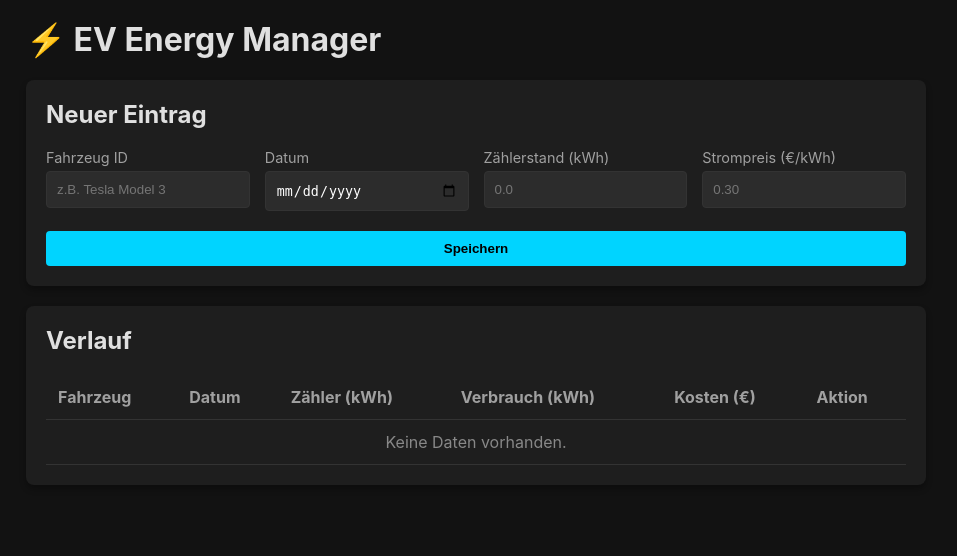
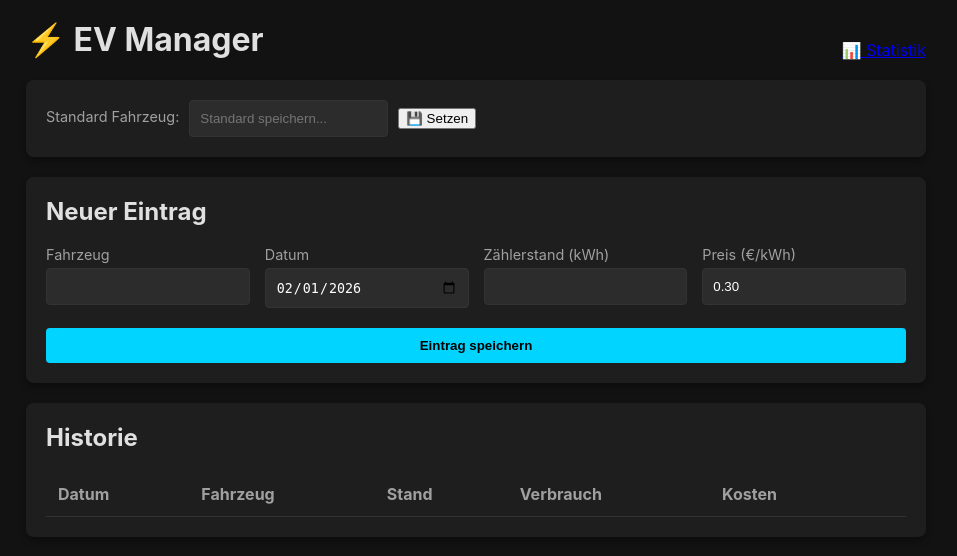
Before and after one commit to electiveDev/elektroauto-manager, a Flask app: page / in a window 1280 px wide. Shown: the top 556 px of the page, without its empty margins (164-1121 px from the left). Run offline with Flask 3, Linux system fonts and the light colour scheme; lists and menus that the app fills with data are empty.

Commit message:
Refactor index.html for improved layout and features

```diff
--- a/templates/index.html
+++ b/templates/index.html
@@ -3,87 +3,84 @@
 <head>
     <meta charset="UTF-8">
     <meta name="viewport" content="width=device-width, initial-scale=1.0">
-    <title>EV Energy Manager</title>
+    <title>EV Manager</title>
     <link rel="stylesheet" href="{{ url_for('static', filename='style.css') }}">
 </head>
 <body>
     <div class="container">
-        <header>
-            <h1>⚡ EV Energy Manager</h1>
+        <header style="display:flex; justify-content:space-between; align-items:center;">
+            <h1>⚡ EV Manager</h1>
+            <div>
+                <a href="{{ url_for('stats') }}" class="btn-secondary">📊 Statistik</a>
+            </div>
         </header>
 
         {% with messages = get_flashed_messages(with_categories=true) %}
             {% if messages %}
-                <div class="flash-messages">
-                    {% for category, message in messages %}
-                        <div class="alert {{ category }}">{{ message }}</div>
-                    {% endfor %}
-                </div>
+                {% for category, message in messages %}
+                    <div class="alert {{ category }}">{{ message }}</div>
+                {% endfor %}
             {% endif %}
         {% endwith %}
+
+        <section class="card settings-section">
+            <form method="POST" action="/settings" style="display:flex; gap:10px; align-items:center;">
+                <label for="default_vehicle" style="white-space:nowrap;">Standard Fahrzeug:</label>
+                <input type="text" name="default_vehicle" value="{{ default_vehicle }}" placeholder="Standard speichern...">
+                <button type="submit" class="btn-small">💾 Setzen</button>
+            </form>
+        </section>
 
         <section class="card input-section">
             <h2>Neuer Eintrag</h2>
             <form method="POST" action="/">
                 <div class="form-grid">
                     <div class="form-group">
-                        <label for="vehicle_id">Fahrzeug ID</label>
-                        <input type="text" id="vehicle_id" name="vehicle_id" placeholder="z.B. Tesla Model 3" required>
+                        <label>Fahrzeug</label>
+                        <input type="text" name="vehicle_id" value="{{ default_vehicle }}" required>
                     </div>
                     <div class="form-group">
-                        <label for="date">Datum</label>
-                        <input type="date" id="date" name="date" required>
+                        <label>Datum</label>
+                        <input type="date" name="date" value="{{ today }}" required>
                     </div>
                     <div class="form-group">
-                        <label for="meter_reading">Zählerstand (kWh)</label>
-                        <input type="number" step="0.1" id="meter_reading" name="meter_reading" placeholder="0.0" required>
+                        <label>Zählerstand (kWh)</label>
+                        <input type="number" step="0.1" name="meter_reading" required>
                     </div>
                     <div class="form-group">
-                        <label for="price">Strompreis (€/kWh)</label>
-                        <input type="number" step="0.01" id="price" name="price" placeholder="0.30" required>
+                        <label>Preis (€/kWh)</label>
+                        <input type="number" step="0.01" name="price" value="0.30" required>
                     </div>
                 </div>
-                <button type="submit" class="btn-primary">Speichern</button>
+                <button type="submit" class="btn-primary">Eintrag speichern</button>
             </form>
         </section>
 
-        <section class="card history-section">
-            <h2>Verlauf</h2>
+        <section class="card">
+            <h2>Historie</h2>
             <div class="table-responsive">
                 <table>
                     <thead>
                         <tr>
+                            <th>Datum</th>
                             <th>Fahrzeug</th>
-                            <th>Datum</th>
-                            <th>Zähler (kWh)</th>
-                            <th>Verbrauch (kWh)</th>
-                            <th>Kosten (€)</th>
-                            <th>Aktion</th>
+                            <th>Stand</th>
+                            <th>Verbrauch</th>
+                            <th>Kosten</th>
+                            <th></th>
                         </tr>
                     </thead>
                     <tbody>
                         {% for entry in entries %}
                         <tr>
+                            <td>{{ entry.date.strftime('%d.%m.%Y') }}</td>
                             <td>{{ entry.vehicle_id }}</td>
-                            <td>{{ entry.date.strftime('%d.%m.%Y') }}</td>
                             <td>{{ entry.meter_reading }}</td>
-
                             <td class="{{ 'text-danger' if entry.consumption_kwh < 0 else '' }}">
-                                {% if entry.consumption_kwh < 0 %}
-                                    ⚠ {{ "%.2f"|format(entry.consumption_kwh) }}
-                                {% else %}
-                                    +{{ "%.2f"|format(entry.consumption_kwh) }}
-                                {% endif %}
+                                {{ "%.1f"|format(entry.consumption_kwh) }} kWh
                             </td>
-
                             <td>{{ "%.2f"|format(entry.cost_eur) }} €</td>
-                            <td>
-                                <a href="{{ url_for('delete', entry_id=entry.id) }}" class="btn-delete" onclick="return confirm('Eintrag wirklich löschen?');">Löschen</a>
-                            </td>
-                        </tr>
-                        {% else %}
-                        <tr>
-                            <td colspan="6" style="text-align:center; color: #888;">Keine Daten vorhanden.</td>
+                            <td><a href="{{ url_for('delete', entry_id=entry.id) }}" class="btn-delete">×</a></td>
                         </tr>
                         {% endfor %}
                     </tbody>
```
